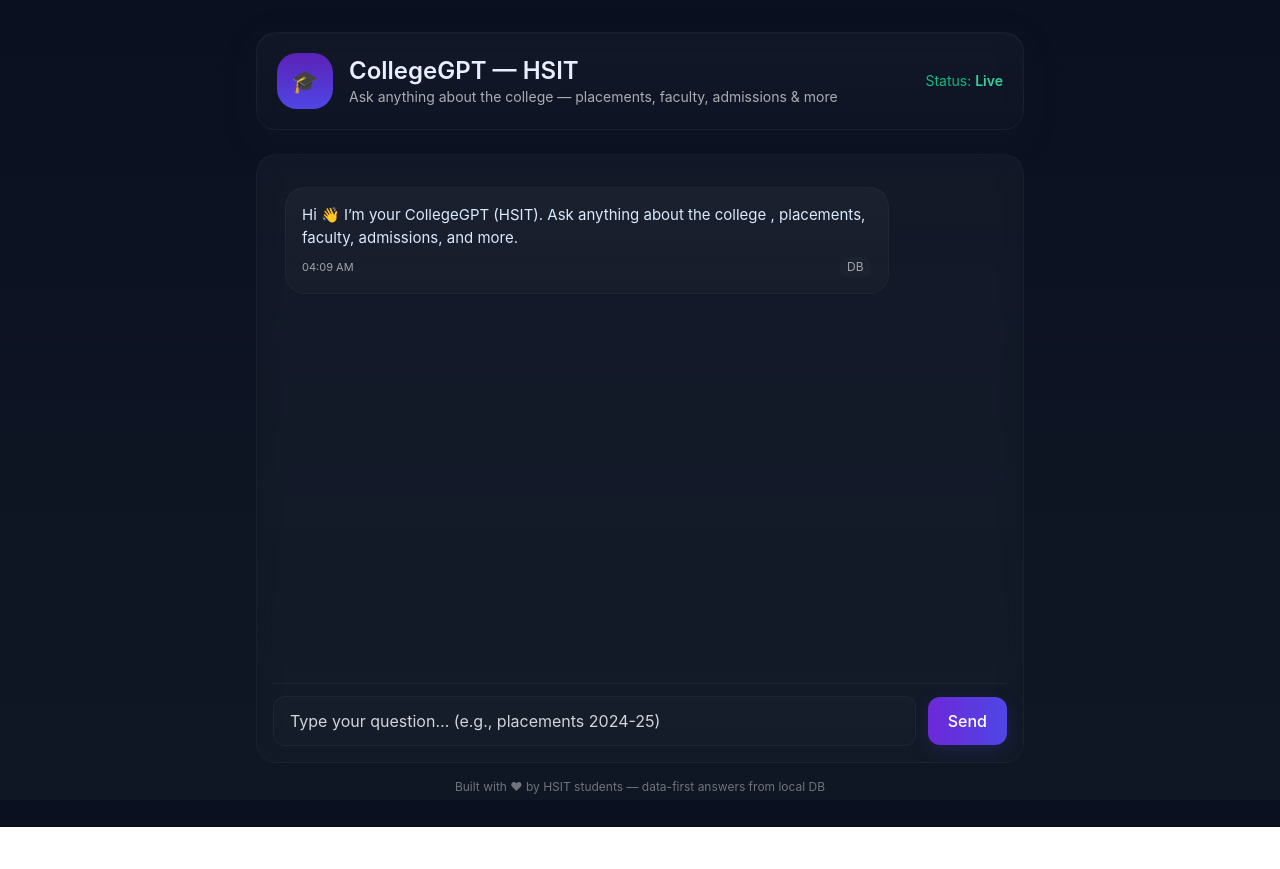
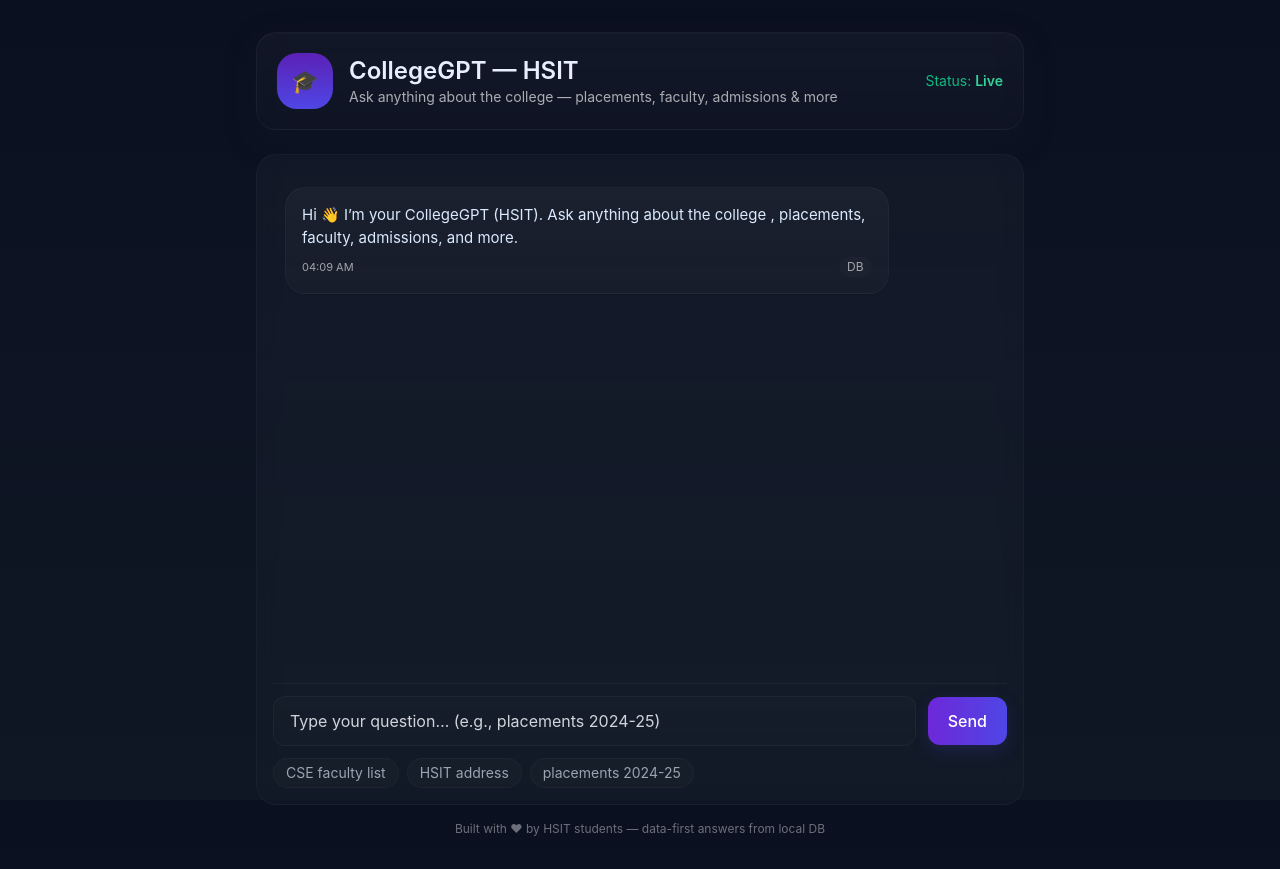
Before and after one commit to Mallikarjunrk2/college_ai, a Next.js app: page / in a window 1280 px wide. Before the commit the page ends 827 px from the top, so only its background shows below. Built offline with nearby package versions, Linux system fonts and the light colour scheme.

Commit message:
Update index.js

```diff
--- a/pages/index.js
+++ b/pages/index.js
@@ -177,7 +177,13 @@ export default function Home() {
               </button>
             </div>
 
-
+            <div className="mt-3 flex gap-2 flex-wrap quick-chips">
+              {["CSE faculty list", "HSIT address", "placements 2024-25"].map((c) => (
+                <button key={c} onClick={() => setInput(c)} className="px-3 py-1 rounded-full text-sm">
+                  {c}
+                </button>
+              ))}
+            </div>
           </div>
         </div>
 
```
